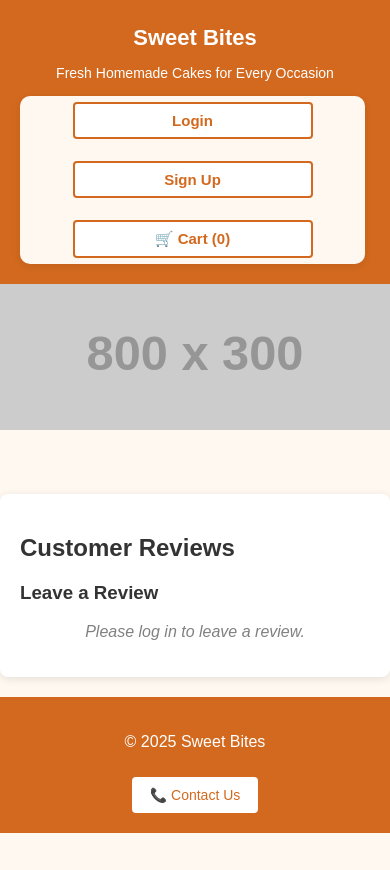
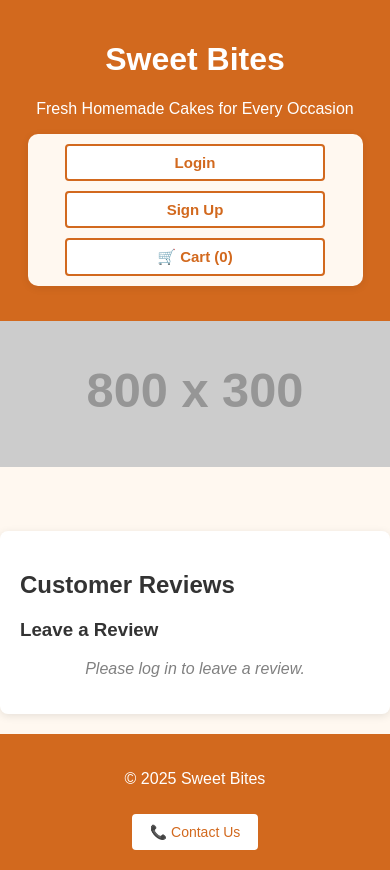
Before and after one commit to Ravikumar162001/cake-shop, a website: page index.html in a window 390 px wide. Before the commit the page ends 844 px from the top, so only its background shows below. Drawn offline with nearby package versions, Linux system fonts and the light colour scheme; no server answers; placeholder pictures from the web are drawn by us.

```diff
--- a/index.html
+++ b/index.html
@@ -120,40 +120,6 @@
       cursor: pointer;
     }
 
-    /* 📱 Mobile Responsiveness */
-    @media (max-width: 600px) {
-      .auth-buttons-header {
-        flex-direction: column;
-        align-items: center;
-        justify-content: center;
-        margin: 10px 0;
-        padding: 0 15px;
-      }
-
-      .auth-buttons-header button,
-      .admin-button {
-        width: 100%;
-        max-width: 240px;
-        margin: 6px 0;
-      }
-
-      header {
-        padding-top: 20px;
-        padding-bottom: 10px;
-        text-align: center;
-      }
-
-      header h1 {
-        font-size: 22px;
-        margin: 5px 0;
-      }
-
-      header p {
-        font-size: 14px;
-        padding: 0 10px;
-        margin-bottom: 15px;
-      }
-    }
   </style>
 
 </head>
```
